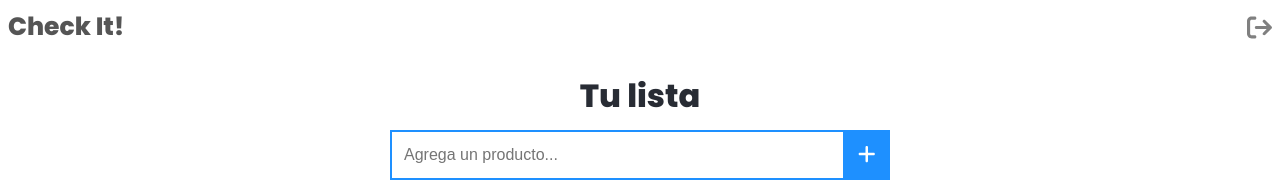
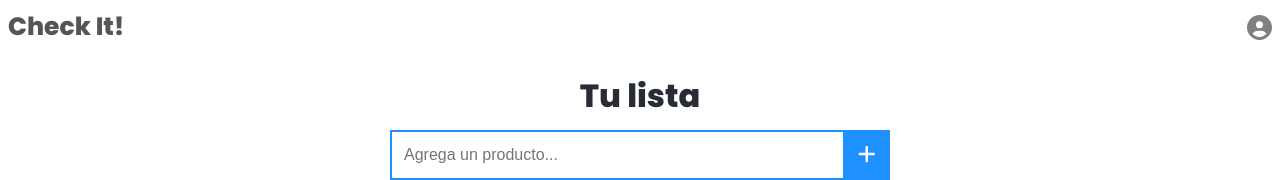
Before and after one commit to facundoacostayl/marketlist, a React (Create React App) app: page / in a window 1280 px wide. Shown: the top 180 px of the page. Built offline with nearby package versions, Linux system fonts and the light colour scheme; no server answers.

Commit message:
Navbar icon changed

```diff
--- a/src/ui/icons/index.ts
+++ b/src/ui/icons/index.ts
@@ -9,5 +9,6 @@ export {
   faCartPlus as CartIcon,
   faTag as ProductIcon,
   faPlus as AddIcon,
-  faHandHoldingDollar as FinishIcon
+  faHandHoldingDollar as FinishIcon,
+  faCircleUser as UserIcon
 } from "@fortawesome/free-solid-svg-icons";
--- a/src/ui/navbar/Navbar.module.scss
+++ b/src/ui/navbar/Navbar.module.scss
@@ -37,6 +37,12 @@
 
             .icon {
                 font-size: 25px;
+                color: gray;
+                transition: .2s all ease-in-out;
+            }
+
+            .icon:hover {
+                color: rgb(199, 199, 199);
             }
         }
     }
--- a/src/ui/navbar/Navbar.tsx
+++ b/src/ui/navbar/Navbar.tsx
@@ -1,6 +1,6 @@
 import styles from "./Navbar.module.scss";
 import { useNavigate } from "react-router-dom";
-import { FontAwesomeIcon, LoginIcon } from "../icons";
+import { FontAwesomeIcon, UserIcon } from "../icons";
 
 type Props = {
   onSignOut: VoidFunction;
@@ -17,7 +17,7 @@ export const Navbar: React.FC<Props> = ({ onSignOut, isAuth }) => {
         <div onClick={isAuth ? onSignOut : () => navigate("/login")} className={`${styles.signGroup}`}>
            <FontAwesomeIcon
             className={`${styles.icon}`}
-            icon={LoginIcon}
+            icon={UserIcon}
           ></FontAwesomeIcon>
         </div>
       </div>
```
